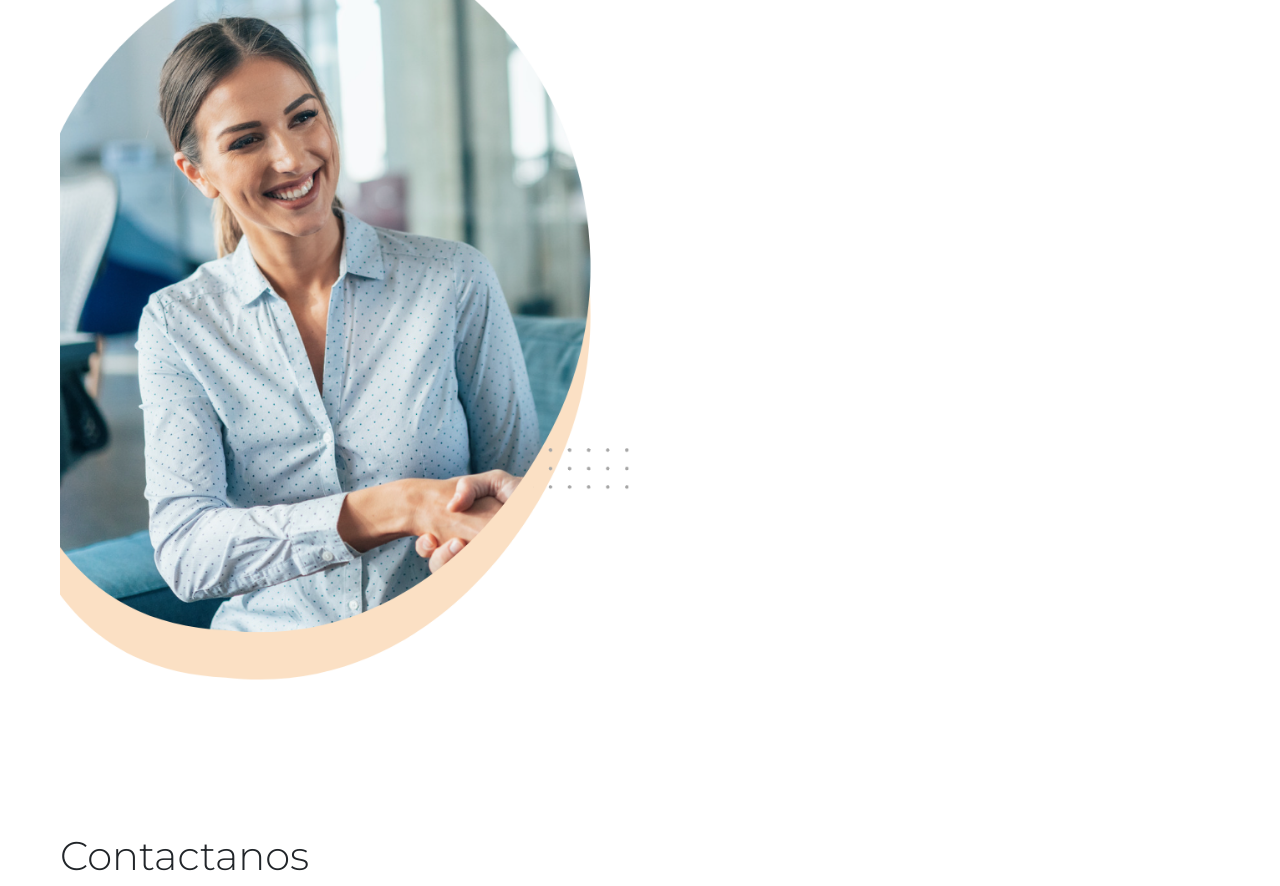
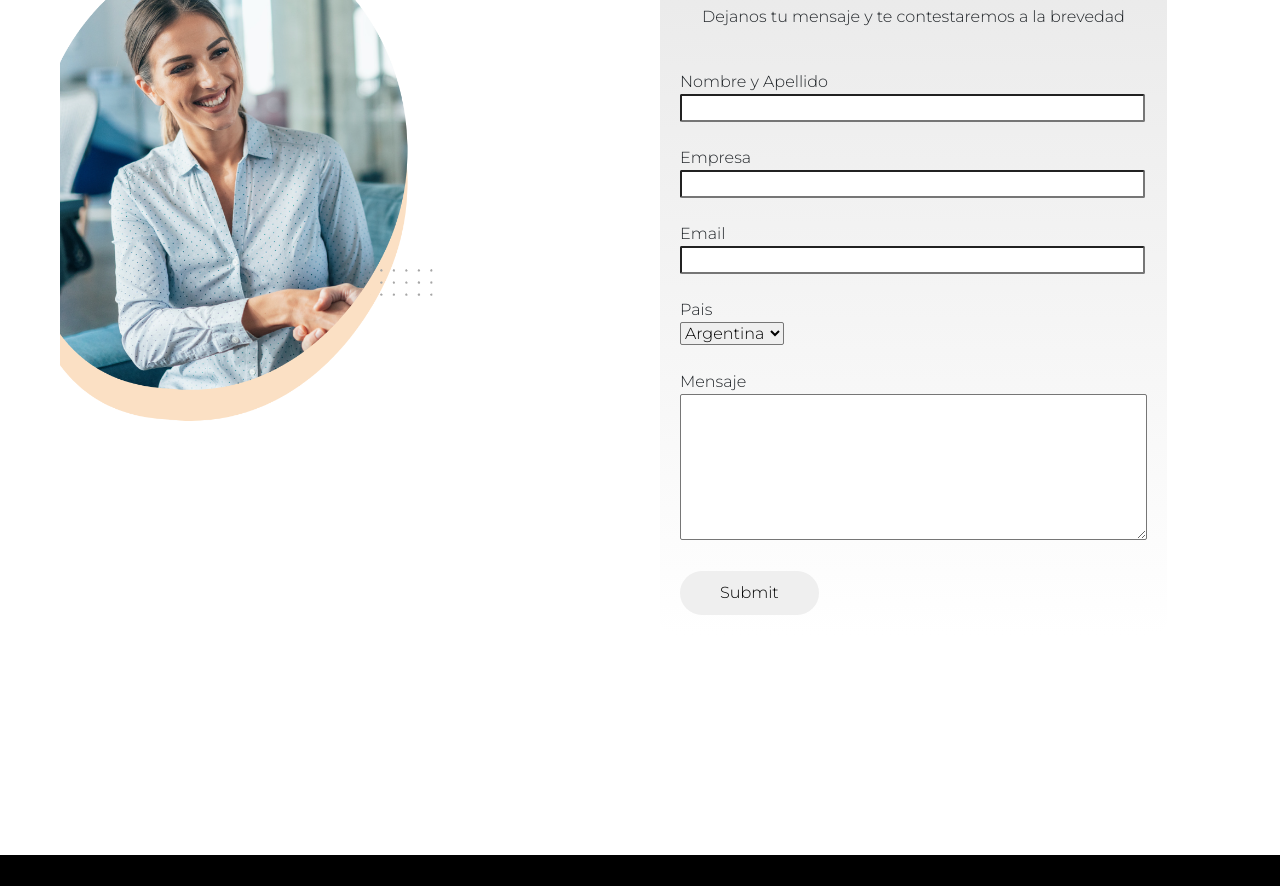
Before and after one commit to AnCecconi-dotcom/ProyectoFinal_AndresCecconi, a plain HTML site: page pages/contacto.html in a window 1280 px wide. Shown: the part 296-1182 px from the top of the page. Drawn offline with nearby package versions, Linux system fonts and the light colour scheme.

Commit message:
pagina contacto

```diff
--- a/pages/contacto.html
+++ b/pages/contacto.html
@@ -49,14 +49,51 @@
   <section>
     <div class="container-contacto">
       <div class="div-left">
-        <img class="mh-100 mw-100" style="width: 50%; height: 50%;" src="../img/contacto/empresaria.png" alt="mujer empresaria">
+        <img class="mh-100 mw-100" style="width: 100%; height: 100%;" src="../img/contacto/empresaria.png"
+          alt="mujer empresaria">
       </div>
 
       <div class="div-right">
-        <h1>Contactanos</h1>
-        <p>Dejanos tu mensaje y te contestaremos a la brevedad</p>
-      </div>
-    </div>
+        <h1 class="text-center">Contactanos</h1>
+        <p class="text-center">Dejanos tu mensaje y te contestaremos a la brevedad</p>
+        <div class="text-start">
+          <form action="#" method="get">
+
+            <label for="">Nombre y Apellido</label><br>
+            <input type="text" size="50" required name="identidad">
+            <br><br>
+
+            <label for="">Empresa</label><br>
+            <input type="text" size="50" required name="empresa">
+            <br><br>
+
+            <label for="">Email</label><br>
+            <input type="email" size="50" required name="email">
+            <br><br>
+
+            <label for="">Pais</label><br>
+            <select name="pais">
+              <option value="ARG">Argentina</option>
+              <option value="BOL">Bolivia</option>
+              <option value="BRA">Brasil</option>
+              <option value="CHI">Chile</option>
+              <option value="COL">Colombia</option>
+              <option value="ECU">Ecuador</option>
+              <option value="MEX">Mexico</option>
+              <option value="PAR">Paraguay</option>
+              <option value="PER">Peru</option>
+              <option value="URU">Uruguay</option>
+              <option value="VEN">Venezuela</option>
+            </select>
+
+            <br><br>
+            <label for="">Mensaje</label><br>
+            <textarea name="Mensaje" id="mensaje" cols="50" rows="6"></textarea>
+            <br><br>
+
+            <input class="submit" type="submit">
+          </form>
+        </div>
   </section>
 
   <!------------- FOOTER -------------->
--- a/scss/main.scss
+++ b/scss/main.scss
@@ -11,7 +11,7 @@
 @import './pages/productos';
 @import './pages/clientes';
 @import './pages/contacto';
-@import './pages/english';
+
 
 //BOOTSTRAP
 @import '../node_modules/bootstrap/scss/bootstrap.scss'
--- a/scss/pages/_contacto.scss
+++ b/scss/pages/_contacto.scss
@@ -15,11 +15,45 @@ div.container-contacto {
     width: 100%;
     height: 100%;
 
+
     .div-left {
         grid-area: div-left;
+        padding-right: 200px;
     }
 
     .div-right {
         grid-area: div-right;
+        border-radius: 15px;
+        background: linear-gradient(to bottom, rgb(232, 232, 232), white);
+
+        div{
+            margin: 0px;
+            padding: 0px;
+
+            input{
+                border-radius: 2px;
+            }
+            select{
+                border-radius: 2px;
+            }
+            textarea{
+                border-radius: 2px;
+            }
+
+        }
+
+        .submit{
+                padding: 10px 40px;
+                border-radius: 50px;
+                border: rgb(189, 189, 189);
+                text-decoration: none;
+
+            }
+
+            .submit:hover {
+                color: orange;
+                text-shadow: -1px -1px 5px rgba(255, 166, 0, 0.652);
+                transition: 0.3s;
+            }
     }
 }
```
Also changed, not shown: css/style.css.
